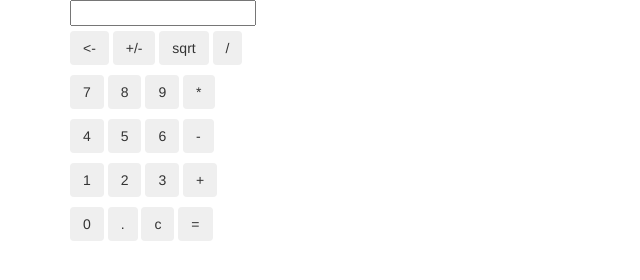
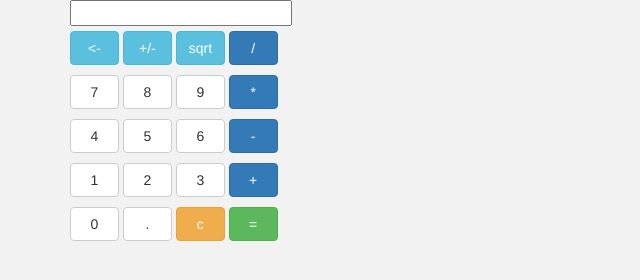
Before and after one commit to yurikrupnik/calculator, a plain HTML site: page index.html in a window 1280 px wide. Shown: the whole page, without its empty margins (0-640 px from the left). Drawn offline with nearby package versions, Linux system fonts and the light colour scheme.

Commit message:
js improve

```diff
--- a/calculator.js
+++ b/calculator.js
@@ -22,10 +22,10 @@
     function calculate(e) {
         if(e.type === "keypress" && keyCodes.indexOf(e.which) === -1) return;
 
-        var input = document.getElementById("calc"),
+        var input = document.getElementById("calc-input"),
             btnValue = (e.type === "keypress") ?
                 (e.which == 13 ? "=" : String.fromCharCode(e.which)) : // enter works as =
-                this.value;
+                this.innerHTML;
 
                 // todo, fix backspace to delete last char
 
--- a/index.html
+++ b/index.html
@@ -6,6 +6,7 @@
     <title>Calculator</title>
     <meta name="keywords" content="">
     <meta name="author" content="Krupnik">
+    <meta name="viewport" content="initial-scale=1, maximum-scale=1">
     <link rel="stylesheet" href="//maxcdn.bootstrapcdn.com/bootstrap/3.2.0/css/bootstrap.min.css"/>
     <link rel="stylesheet" type="text/css" href="style.css">
 </head>
@@ -13,35 +14,60 @@
 <body>
 
 <div class="container">
-    <div class="display"><label><input type="text" readonly size="18" id="calc" placeholder=""></label></div>
-    <div class="keys">
+    <div class="">
+        <div><label><input type="text" readonly size="22" id="calc-input" class="text-right "></label></div>
+        <!--<div class="">-->
             <p>
-            <input type="button" class="btn gray" value="<-" >
-            <input type="button" class="btn gray" value="+/-" >
-            <input type="button" class="btn gray" value="sqrt">
-            <input type="button" class="btn pink" value="/" >
+                <!--<input type="button" class="btn btn-default" value="<-" >
+                <input type="button" class="btn btn-default" value="+/-" >
+                <input type="button" class="btn btn-default" value="sqrt">
+                <input type="button" class="btn btn-default" value="/" >-->
+                <span class="btn btn-info"><-</span>
+                <span class="btn btn-info">+/-</span>
+                <span class="btn btn-info">sqrt</span>
+                <span class="btn btn-primary">/</span>
             </p>
             <p>
-            <input type="button" class="btn black" value="7">
-            <input type="button" class="btn black" value="8" >
-            <input type="button" class="btn black" value="9">
-            <input type="button" class="btn pink" value="*"></p>
+                <!--<input type="button" class="btn btn-default" value="7">
+                <input type="button" class="btn btn-default" value="8" >
+                <input type="button" class="btn btn-default" value="9">
+                <input type="button" class="btn btn-default" value="*">-->
+                <span class="btn btn-default">7</span>
+                <span class="btn btn-default">8</span>
+                <span class="btn btn-default">9</span>
+                <span class="btn btn-primary">*</span>
+            </p>
             <p>
-            <input type="button" class="btn black" value="4">
-            <input type="button" class="btn black" value="5">
-            <input type="button" class="btn black" value="6">
-            <input type="button" class="btn pink" value="-"></p>
+                <!--<input type="button" class="btn btn-default" value="4">
+                <input type="button" class="btn btn-default" value="5">
+                <input type="button" class="btn btn-default" value="6">
+                <input type="button" class="btn btn-default" value="-">-->
+                <span class="btn btn-default">4</span>
+                <span class="btn btn-default">5</span>
+                <span class="btn btn-default">6</span>
+                <span class="btn btn-primary">-</span>
+            </p>
             <p>
-            <input type="button" class="btn black" value="1" >
-            <input type="button" class="btn black" value="2" >
-            <input type="button" class="btn black" value="3">
-            <input type="button" class="btn pink" value="+"></p>
+                <!--<input type="button" class="btn btn-default" value="1" >-->
+                <!--<input type="button" class="btn btn-default" value="2" >-->
+                <!--<input type="button" class="btn btn-default" value="3">-->
+                <!--<input type="button" class="btn btn-default" value="+">-->
+                <span class="btn btn-default">1</span>
+                <span class="btn btn-default">2</span>
+                <span class="btn btn-default">3</span>
+                <span class="btn btn-primary">+</span>
+            </p>
             <p>
-            <input type="button" class="btn black" value="0" >
-            <input type="button" class="btn black" value=".">
-            <input type="button" class="btn black" value="c" >
-            <input type="button" class="btn orange" value="=">
+                <!--<input type="button" class="btn btn-default" value="0" >
+                <input type="button" class="btn btn-default" value=".">
+                <input type="button" class="btn btn-default" value="c" >
+                <input type="button" class="btn btn-default" value="=">-->
+                <span class="btn btn-default">0</span>
+                <span class="btn btn-default">.</span>
+                <span class="btn btn-warning">c</span>
+                <span class="btn btn-success">=</span>
             </p>
+        <!--</div>-->
     </div>
 </div>
 
--- a/style.css
+++ b/style.css
@@ -0,0 +1,11 @@
+
+body {
+    background-color: rgba(128,128,128,0.1);
+}
+
+.btn {
+    width: 49px;
+}
+.center-block {
+    float: none;
+}
```
Lines whose indentation alone changed are shown as unchanged.
